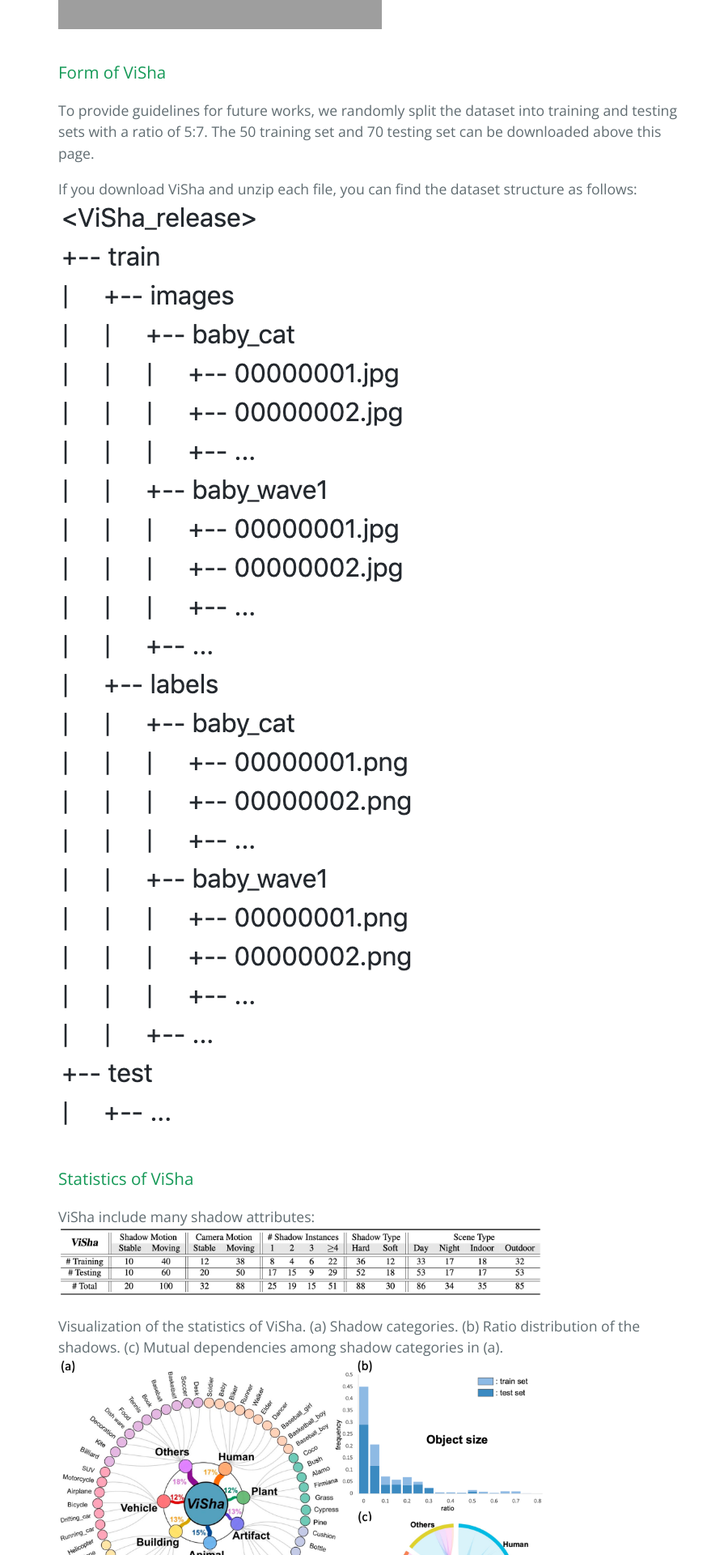
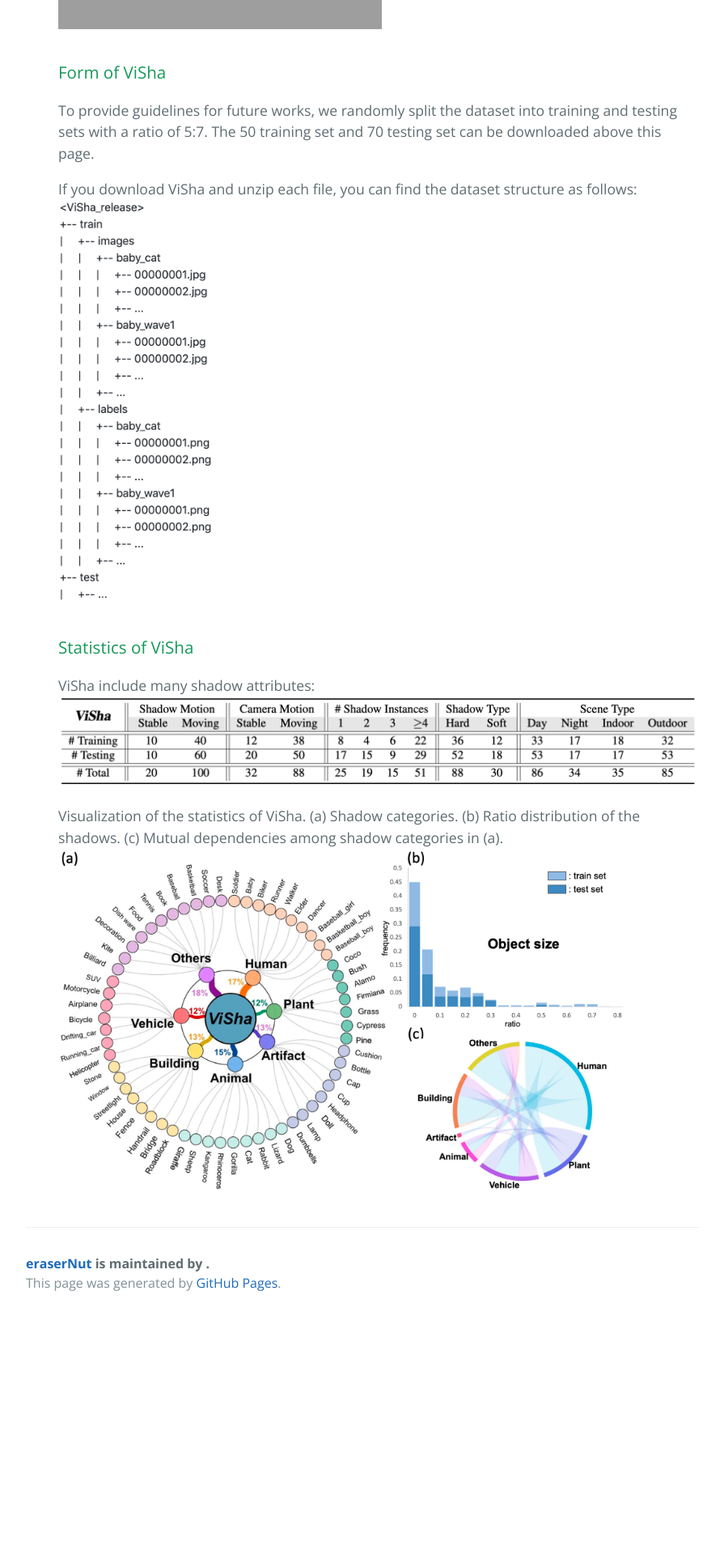
Before and after one commit to eraserNut/eraserNut.github.io, a Jekyll site: the page built from index.html, in a window 1280 px wide. Shown: the part 1001-2921 px from the top of the page at 81% size, without its empty margins (192-1087 px from the left). Built offline with Jekyll 4.4.1, drawn with Linux system fonts in a browser that asks for light colours; after the commit the page ends 2629 px from its top, so only the background shows below that; grey boxes are pictures that could not be loaded.

Commit message:
Update 2021-04-06-ViSha.markdown

```diff
--- a/_posts/2021-04-06-ViSha.markdown
+++ b/_posts/2021-04-06-ViSha.markdown
@@ -18,14 +18,14 @@ To provide guidelines for future works, we randomly split the dataset into train
 
 If you download ViSha and unzip each file, you can find the dataset structure as follows:
 <!-- <img src="https://github.com/eraserNut/eraserNut.github.io/blob/main/_posts/folder_structure.png"> -->
-<img src="https://github.com/eraserNut/eraserNut.github.io/blob/main/_posts/folder_structure.png?raw=true">
+<img src="https://github.com/eraserNut/eraserNut.github.io/blob/main/_posts/folder_structure.png?raw=true" height="500">
 
 
 ### Statistics of ViSha
 ViSha include many shadow attributes:
 <!-- <img src="https://github.com/eraserNut/eraserNut.github.io/blob/main/_posts/visha_sta.png"> -->
-<img src="https://github.com/eraserNut/eraserNut.github.io/blob/main/_posts/visha_sta.png?raw=true" width="600">
+<img src="https://github.com/eraserNut/eraserNut.github.io/blob/main/_posts/visha_sta.png?raw=true">
 
 
 Visualization of the statistics of ViSha. (a) Shadow categories. (b) Ratio distribution of the shadows. (c) Mutual dependencies among shadow categories in (a).
-<img src="https://github.com/eraserNut/eraserNut.github.io/blob/main/_posts/visha_figure.png?raw=true" width="600">
+<img src="https://github.com/eraserNut/eraserNut.github.io/blob/main/_posts/visha_figure.png?raw=true" width="700">
```
